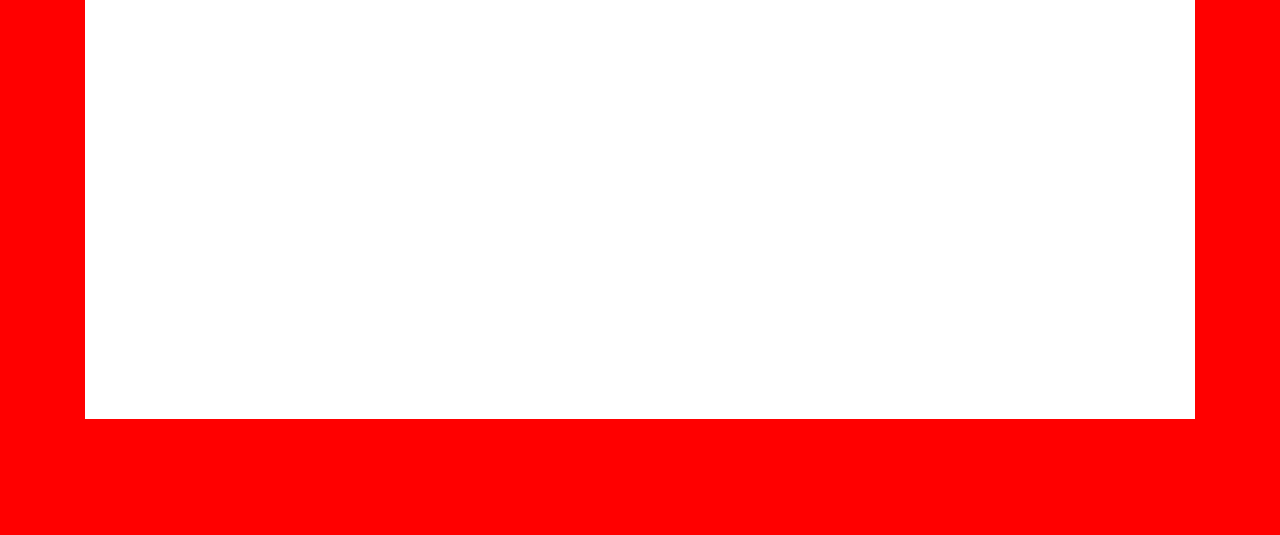
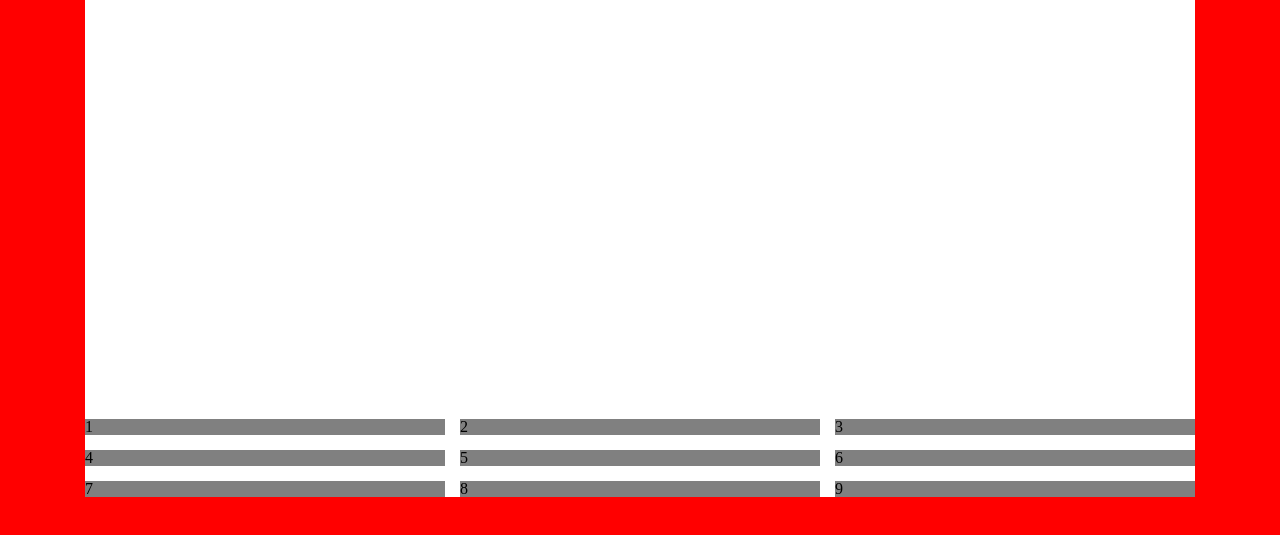
Before and after one commit to mohamednaser/custom-css-framework, a website: page index.html in a window 1280 px wide. Shown: the part 101-636 px from the top of the page. Drawn offline with Linux system fonts and the light colour scheme.

Commit message:
Create framework for grid

```diff
--- a/index.html
+++ b/index.html
@@ -50,6 +50,17 @@
           <a class='btn-secondary'>Secondary action</a>
         </div>
       </main>
+      <div class="grid">
+        <div class="grid-item c1 r1">1</div>
+        <div class="grid-item r1 c2">2</div>
+        <div class="grid-item r1 c3">3</div>
+        <div class="grid-item r2 c1">4</div>
+        <div class="grid-item r2 c2">5</div>
+        <div class="grid-item r2 c3">6</div>
+        <div class="grid-item r3 c1">7</div>
+        <div class="grid-item r3 c2">8</div>
+        <div class="grid-item r3 c3">9</div>
+      </div>
     </div>
   </body>
 </html>
--- a/src/scss/styles.scss
+++ b/src/scss/styles.scss
@@ -95,3 +95,40 @@ center {
   border-color: #545b62;
   color: white;
 }
+
+.grid {
+  display: grid;
+  grid-template-columns: 1fr 1fr 1fr;
+  grid-template-rows: 1fr 1fr 1fr;
+  gap: 15px;
+}
+
+.grid-item {
+  height: 100%;
+  width: 100%;
+  background-color: gray;
+}
+
+.c1 {
+  grid-column: 1 / 2;
+}
+
+.c2 {
+  grid-column: 2 / 3;
+}
+
+.c3 {
+  grid-column: 3 / -1;
+}
+
+.r1 {
+  grid-row: 1 / 2;
+}
+
+.r2 {
+  grid-row: 2 / 3;
+}
+
+.r3 {
+  grid-row: 3 / -1;
+}
```
Also changed, not shown: src/css/styles.css.
